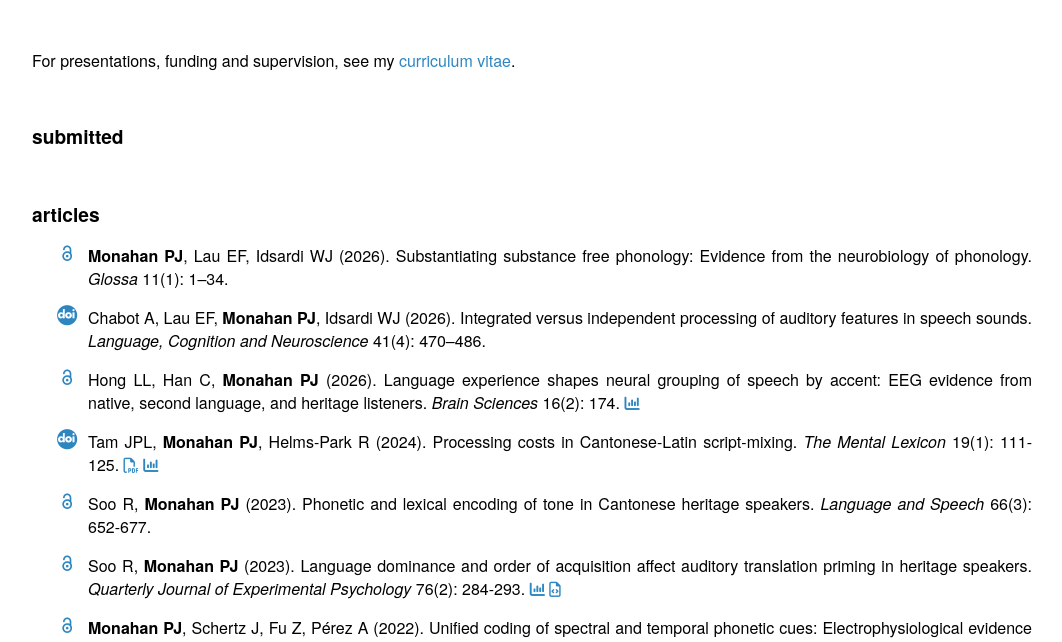
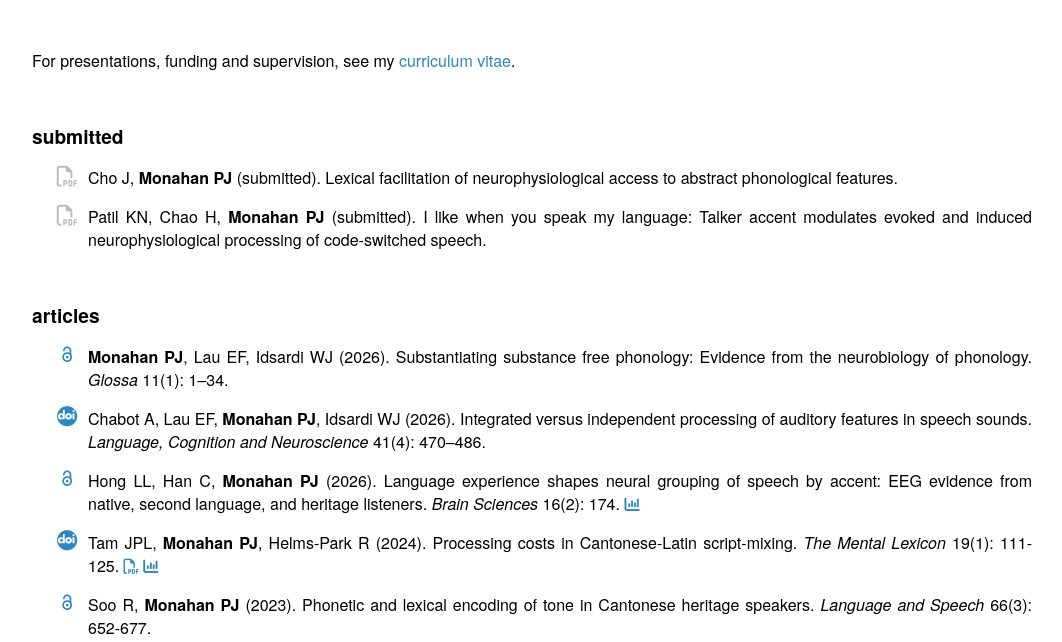
Before and after one commit to phijomo/phijomo.github.io, a plain HTML site: page research.html in a window 1280 px wide. Shown: the part 147-789 px from the top of the page, without its empty margins (76-1138 px from the left). Drawn offline with Linux system fonts and the light colour scheme; files whose address does not match are found by name.

Commit message:
Add submitted papers to research.html

```diff
--- a/research.html
+++ b/research.html
@@ -47,7 +47,8 @@ above I already force `highest` priority for my default light experience).
 
 <h2>submitted</h2>
 <ul class="fa-ul ai-ul" style="padding-left:1rem">
-
+  <li><div class = "nolink"><span class="fa-li"><i class="fa-regular fa-file-pdf" aria-hidden="true"></i></span></div><p class = "body">Cho J, <b>Monahan PJ</b> (submitted). Lexical facilitation of neurophysiological access to abstract phonological features.</p></li>
+  <li><div class = "nolink"><span class="fa-li"><i class="fa-regular fa-file-pdf" aria-hidden="true"></i></span></div><p class = "body">Patil KN, Chao H, <b>Monahan PJ</b> (submitted). I like when you speak my language: Talker accent modulates evoked and induced neurophysiological processing of code-switched speech.</p></li>
 </ul>
 <br>
 
```
